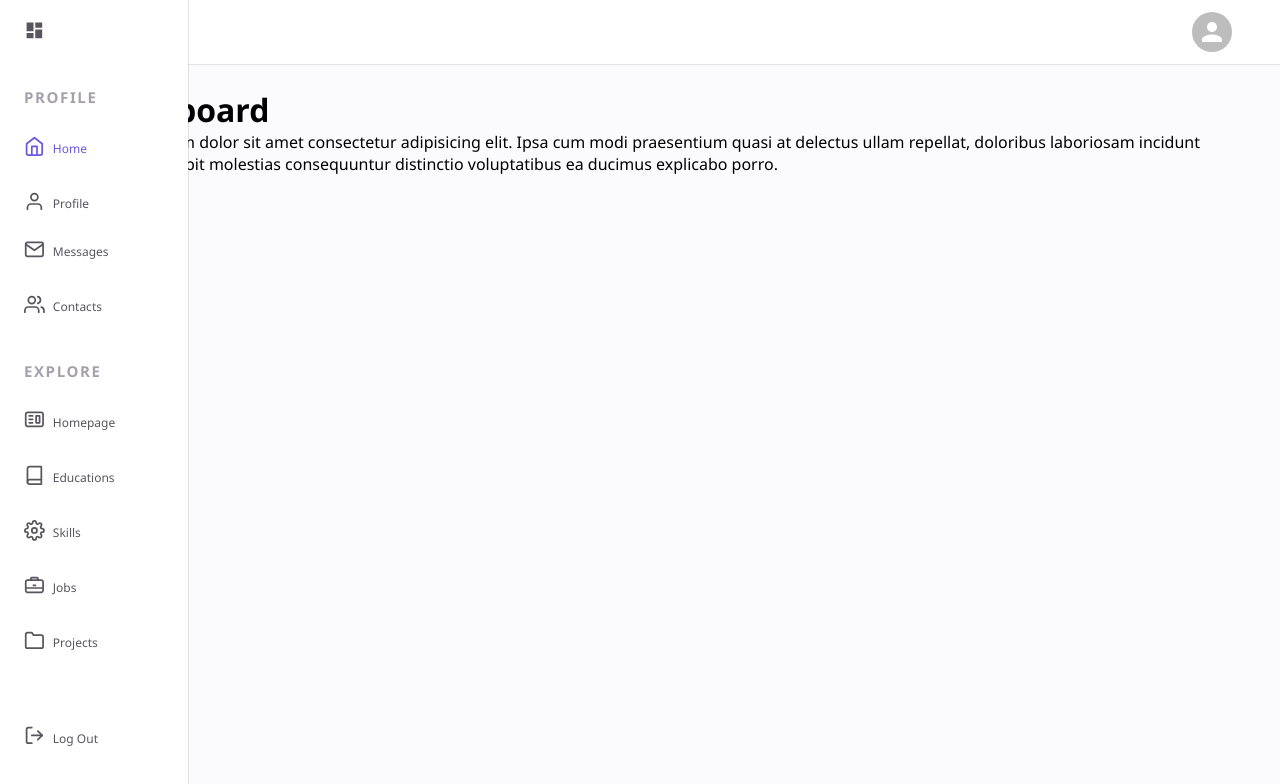
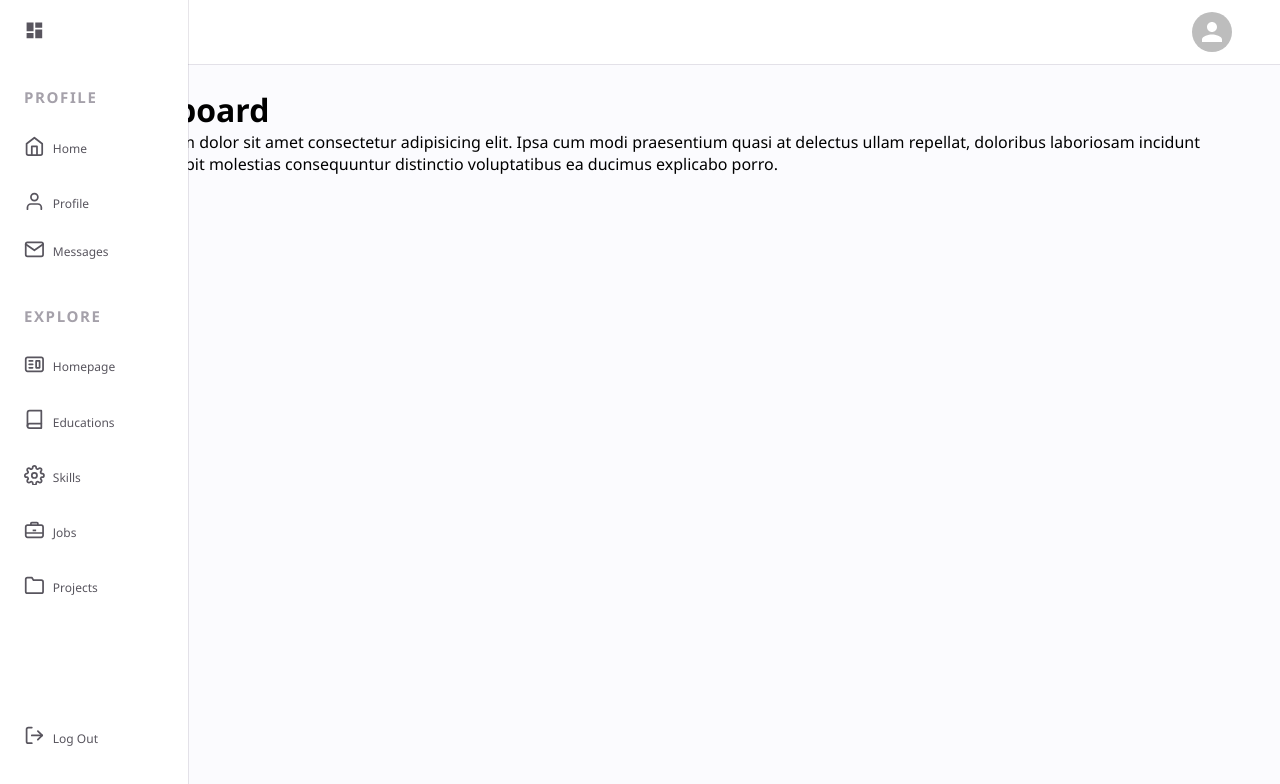
Before and after one commit to modelagem-de-sistemas/web, a Next.js app: page /admin in a window 1280 px wide. Shown: the top 784 px of the page. Built offline with nearby package versions, Linux system fonts and the light colour scheme.

Commit message:
feature: component sidebar

```diff
--- a/src/components/Molecules/ListItems/SidebarListItem/index.tsx
+++ b/src/components/Molecules/ListItems/SidebarListItem/index.tsx
@@ -7,13 +7,13 @@ interface Props {
   label: string;
   icon: React.ReactNode;
   active?: boolean;
-  href: string;
+  href?: string;
 }
 
 const SidebarListItem: React.FC<Props> = (props) => {
   return (
     <>
-      <Link href={props.href}>
+      <Link href={props?.href || ''}>
         <Container href={props.href} className="link active" active={props.active}>
           <IconContainer>{props.icon}</IconContainer>
           <span>{props.label}</span>
--- a/src/components/Organisms/Sidebars/AdminSidebar/index.tsx
+++ b/src/components/Organisms/Sidebars/AdminSidebar/index.tsx
@@ -1,13 +1,14 @@
 import SidebarListItem from '@/components/Molecules/ListItems/SidebarListItem';
 import { AppConfig } from '@/config';
 import React, { useRef } from 'react';
-import { FiBook, FiSettings, FiFolder, FiHome, FiLogOut, FiMail, FiUser, FiUsers } from 'react-icons/fi';
-import { CgWebsite, CgBriefcase } from 'react-icons/cg';
+import { FiLogOut } from 'react-icons/fi';
+
 import { RiDashboardFill } from 'react-icons/ri';
 
 import { Container, Content, Heading, IconContainer, Items, List, Logo } from './styles';
 import Link from 'next/link';
 import useOnClickOutside from '@/hooks/useOnClickOutside';
+import { adminSidebar } from '@/constants/components/Admin/Sidebar';
 
 interface Props {
   handleSidebar: (open: boolean) => void;
@@ -16,6 +17,9 @@ interface Props {
 
 const AdminSidebar: React.FC<Props> = (props) => {
   const ref = useRef<any>(null);
+  const sidebar = adminSidebar;
+
+  console.log('sidebar', sidebar);
 
   useOnClickOutside(ref, (): void => {
     props.handleSidebar(false);
@@ -36,40 +40,31 @@ const AdminSidebar: React.FC<Props> = (props) => {
           </Link>
 
           <List>
-            <Items>
-              <Heading>Profile</Heading>
+            {sidebar.map((item, index) => (
+              <Items key={index}>
+                <Heading>{item.title}</Heading>
 
-              <SidebarListItem label="Home" icon={<FiHome />} active href="/" />
-
-              <div className="dropdown">
-                <SidebarListItem label="Profile" icon={<FiUser />} href="/" />
-
+                {item.items.map((listItem, index) => {
+                  if (listItem?.items) {
+                    return (
+                      <div className="dropdown" key={index}>
+                        <SidebarListItem label={listItem.title} icon={listItem.icon} href={listItem.url} />
                         <div className="dropdown-collapse">
                           <div className="dropdown-content">
-                    <a href="#" className="dropdown-item">
-                      My Account
+                            {listItem.items.map((dropdownItem, indexDropdown) => (
+                              <a key={indexDropdown} href={dropdownItem.url} className="dropdown-item">
+                                {dropdownItem.title}
                               </a>
-                    <a href="#" className="dropdown-item">
-                      Contact
-                    </a>
+                            ))}
                           </div>
                         </div>
                       </div>
-
-              <SidebarListItem label="Messages" icon={<FiMail />} href="/" />
-
-              <SidebarListItem label="Contacts" icon={<FiUsers />} href="/" />
+                    );
+                  }
+                  return <SidebarListItem key={index} label={listItem.title} icon={listItem.icon} href={listItem.url} />;
+                })}
               </Items>
-
-            <Items>
-              <Heading>Explore</Heading>
-
-              <SidebarListItem label="Homepage" icon={<CgWebsite />} href="/" />
-              <SidebarListItem label="Educations" icon={<FiBook />} href="/" />
-              <SidebarListItem label="Skills" icon={<FiSettings />} href="/" />
-              <SidebarListItem label="Jobs" icon={<CgBriefcase />} href="/" />
-              <SidebarListItem label="Projects" icon={<FiFolder />} href="/" />
-            </Items>
+            ))}
           </List>
         </main>
 
--- /dev/null
+++ b/src/constants/components/Admin/Sidebar/index.tsx
@@ -0,0 +1,69 @@
+import React from 'react';
+import { CgWebsite, CgBriefcase } from 'react-icons/cg';
+import { FiBook, FiFolder, FiHome, FiSettings, FiUser, FiMail } from 'react-icons/fi';
+
+const profileSidebar: SidebarProps = {
+  title: 'Profile',
+  items: [
+    {
+      title: 'Home',
+      icon: <FiHome />,
+      url: '/admin'
+    },
+    {
+      title: 'Profile',
+      icon: <FiUser />,
+      url: '/admin/profile',
+      items: [
+        {
+          title: 'My Account',
+          url: '/admin/profile/my-account'
+        },
+        {
+          title: 'Contact',
+          url: '/admin/profile/contact'
+        }
+      ]
+    },
+    {
+      title: 'Messages',
+      icon: <FiMail />,
+      url: '/admin/messages'
+    }
+  ]
+};
+
+const exploreSidebar: SidebarProps = {
+  title: 'Explore',
+  items: [
+    {
+      title: 'Homepage',
+      icon: <CgWebsite />,
+      url: '/admin/explore/homepage'
+    },
+    {
+      title: 'Educations',
+      icon: <FiBook />,
+      url: '/admin/explore/educations'
+    },
+    {
+      title: 'Skills',
+      icon: <FiSettings />,
+      url: '/admin/explore/skills'
+    },
+    {
+      title: 'Jobs',
+      icon: <CgBriefcase />,
+      url: '/admin/explore/jobs'
+    },
+    {
+      title: 'Projects',
+      icon: <FiFolder />,
+      url: '/admin/explore/projects'
+    }
+  ]
+};
+
+const adminSidebar: SidebarProps[] = [profileSidebar, exploreSidebar];
+
+export { adminSidebar };
--- a/src/services/apis.ts
+++ b/src/services/apis.ts
@@ -1,7 +1,7 @@
-import axios from "axios";
+import axios from 'axios';
 
 export const api = axios.create({
-  baseURL: "http://localhost:3333",
+  baseURL: 'http://localhost:3333'
 });
 
 export default api;
```
Also changed, not shown: src/@types/components/Admin/Sidebar/index.d.ts (added, +16 -0 lines). Lines whose indentation alone changed are shown as unchanged.
